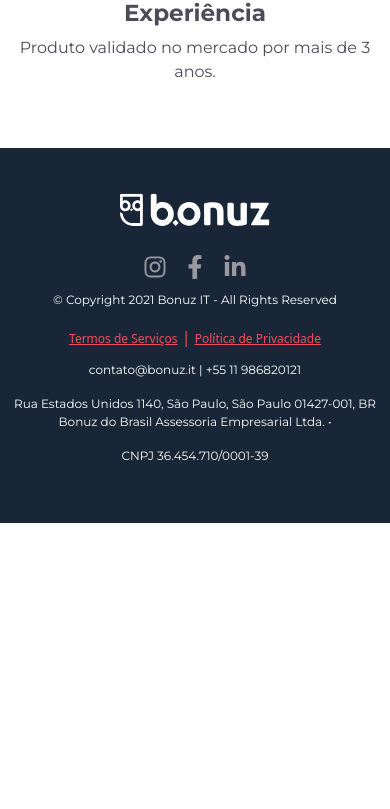
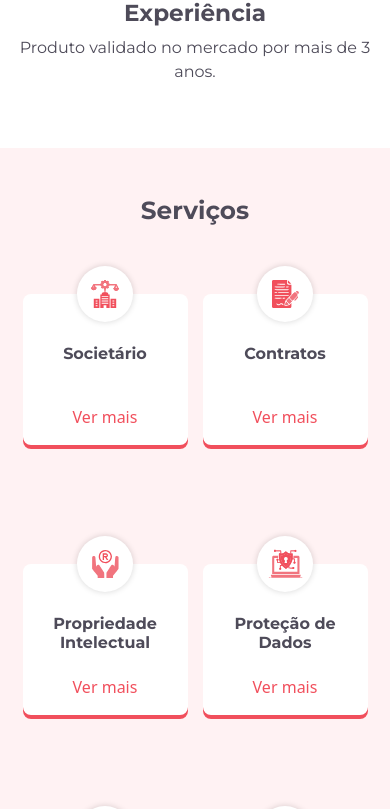
Before and after one commit to logosDevGit/LP-Bonuz-Juridico, a React (Create React App) app: page / in a window 390 px wide. Shown: the part 2207-3016 px from the top of the page. Before the commit the page ends 2730 px from the top, so only its background shows below. Built offline with nearby package versions, Linux system fonts and the light colour scheme.

Commit message:
add services to mobilew

```diff
--- a/src/App.js
+++ b/src/App.js
@@ -23,14 +23,14 @@
       <Welcome/>
       <Contact/>
       <Differential/>
-      {/* <Services/>
-      <Question/>
+      <Services/>
+      {/* <Question/>
       <Package/>
       <Media/>
       <Clients/>
       <Employees/>
       <Partners/>
-      <Banner/>  */}
+      <Banner/> */}
       <Footer/>
     </>
   );
--- a/src/assets/styles/responsive.css
+++ b/src/assets/styles/responsive.css
@@ -49,6 +49,15 @@
         margin: 0 10px;
     }
 
+    .services .cards {
+        grid-template-columns: repeat(2, 165px) !important;
+        grid-auto-rows: 170px !important;
+    }
+
+    .services .cards .card p {
+        font-size: 12px !important;
+    }
+
     footer {
         padding: 26px 10px;
     }
```
